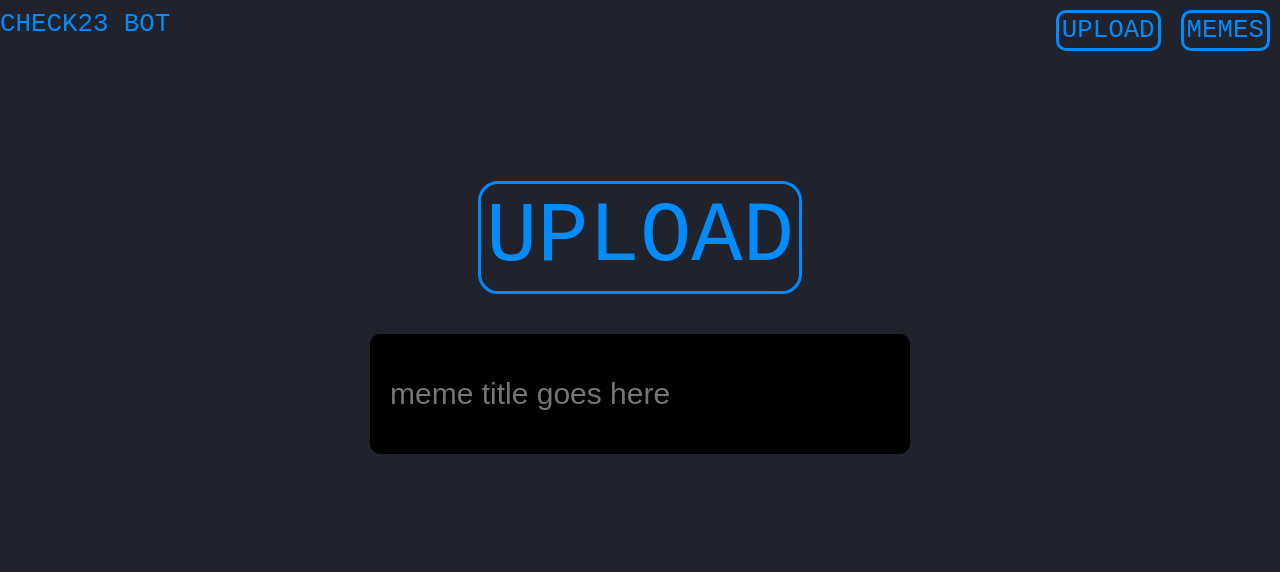
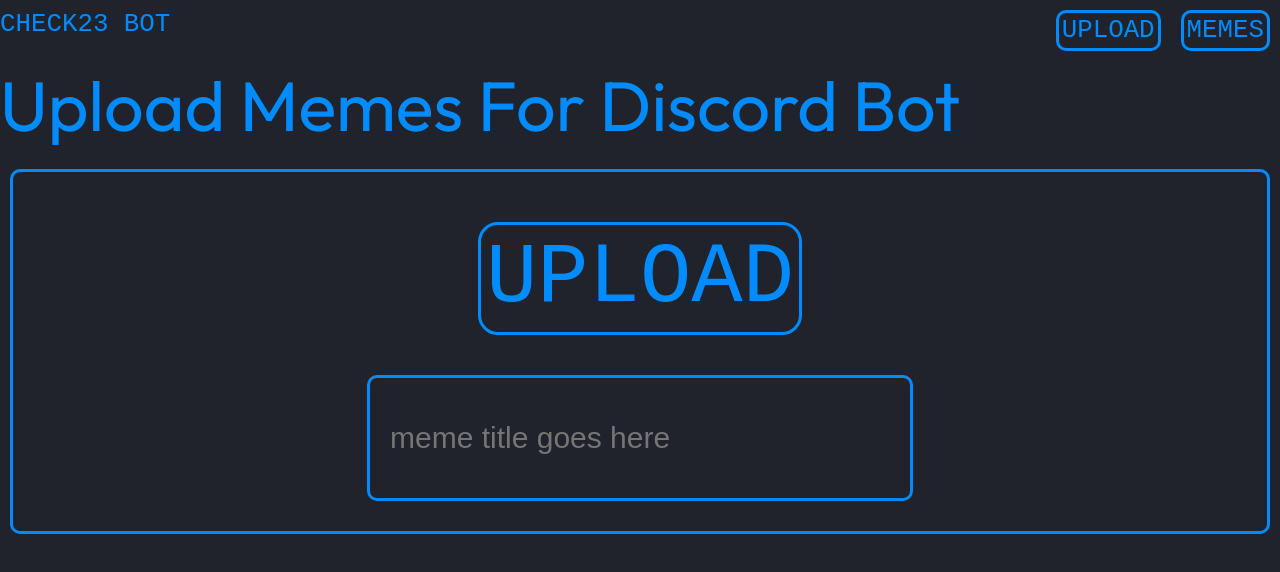
Before and after one commit to check24-scholarships/check23-discord-bot-UwU, a plain HTML site: page website/index.html in a window 1280 px wide. Drawn offline with Linux system fonts and the light colour scheme.

Commit message:
made some style changes

```diff
--- a/website/index.html
+++ b/website/index.html
@@ -5,6 +5,8 @@
     <meta http-equiv="X-UA-Compatible" content="IE=edge">
     <meta name="viewport" content="width=device-width, initial-scale=1.0">
     <link rel="stylesheet" href="style.css">
+    <link href="https://fonts.googleapis.com/css2?family=Outfit" rel="stylesheet">
+    <script src="/logic/index.js" defer></script>
     <link rel="shortcut icon" href="assets/favicon/apple-touch-icon.png"/>
     <script src="logic.js"></script>
     <title>Upload Memes for bot!</title>
@@ -15,6 +17,7 @@
         <a class = "nav-elem" href="index.html">UPLOAD</a>
         <a class = "nav-elem" href="meme.html">MEMES</a>
    </div>
+   <a class = "title">Upload Memes For Discord Bot</a>
     <label class="upload">
         <a class = "form-button">UPLOAD</a>
         <input type="file" style="display:none" oninput="upload()" id="PFPInput">
--- a/website/style.css
+++ b/website/style.css
@@ -34,13 +34,22 @@ body {
     font-size: calc(1vw + 13px);
     margin-right: auto;
 }
-
+.title{
+    text-align: center;
+    font-size: 70px;
+    width: 100%;
+    display: flex;
+    font-family: "Outfit";
+    color: rgb(var(--maincol));
+}
 .upload {
-    margin-top: 100px;
-    width: 100%;
+    margin:20px 10px 0px 10px;
     display: flex;
     align-items: center;
     flex-direction: column;
+    border: solid 3px rgb(var(--maincol));
+    padding: 20px;
+    border-radius: 10px;
 }
 
 .form-button {
@@ -52,6 +61,9 @@ body {
     font-size: calc(2vw + 60px);
     background-color: transparent;
     margin: 30PX;
+}
+.form-button:hover{
+    background-color: rgba(var(--maincol),0.1);
 }
 .uploaded-img{
     max-width: 90%;
@@ -80,10 +92,10 @@ body {
     max-width: 75vw;
     height: 80px;
     font-size: 30px;
-    background-color: black;
-    color: white;
+    border: solid 3px rgb(var(--maincol));
+    background-color: transparent;
+    color:rgb(var(--maincol));
     outline: none;
-    border: none;
     margin: 10px;
     border-radius: 10px;
     padding: 20px;
```
